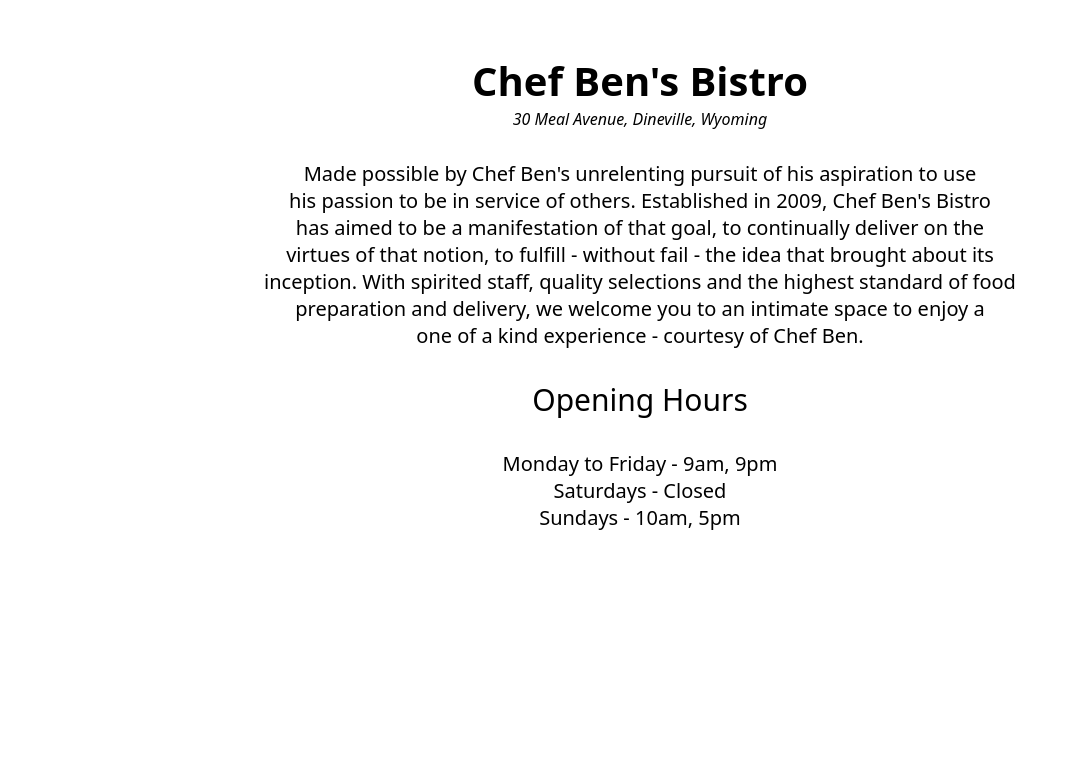
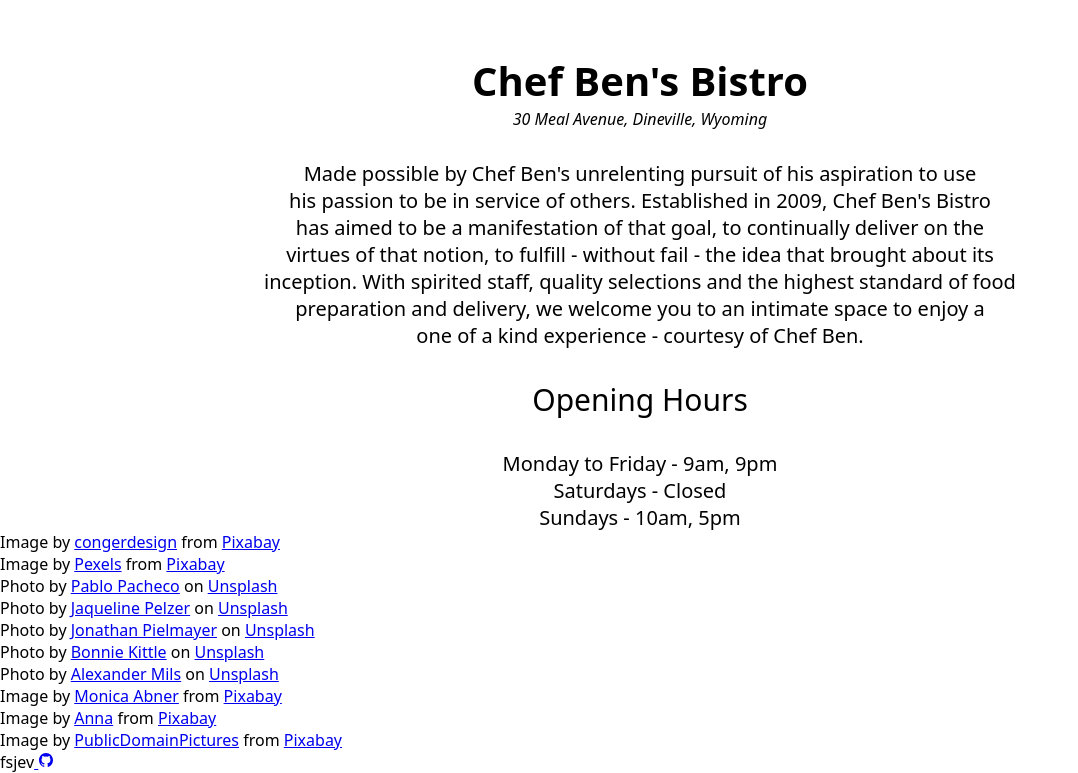
Before and after one commit to fsjev/restaurant-page, a website built with webpack: page dist/index.html in a window 1280 px wide. Shown: the part 452-1225 px from the top of the page, without its empty margins (0-1078 px from the left). Before the commit the page ends 983 px from the top, so only its background shows below. Built offline with nearby package versions, Linux system fonts and the light colour scheme; files whose address does not match are found by name.

Commit message:
add footer

```diff
--- a/dist/index.html
+++ b/dist/index.html
@@ -17,5 +17,36 @@
     <div id="content">
         <!-- Js -->
     </div>
+    <footer>
+        <div class="links">
+            <div class="grid">
+                <div>Image by <a href="https://pixabay.com/users/congerdesign-509903/?utm_source=link-attribution&utm_medium=referral&utm_campaign=image&utm_content=7951848">congerdesign</a> from <a href="https://pixabay.com//?utm_source=link-attribution&utm_medium=referral&utm_campaign=image&utm_content=7951848">Pixabay</a></div>
+                <div>Image by <a href="https://pixabay.com/users/pexels-2286921/?utm_source=link-attribution&utm_medium=referral&utm_campaign=image&utm_content=1842294">Pexels</a> from <a href="https://pixabay.com//?utm_source=link-attribution&utm_medium=referral&utm_campaign=image&utm_content=1842294">Pixabay</a></div>
+                <div>Photo by <a href="https://unsplash.com/@pablopacheco_videografo?utm_source=unsplash&utm_medium=referral&utm_content=creditCopyText">Pablo Pacheco</a> on <a href="https://unsplash.com/photos/D3Mag4BKqns?utm_source=unsplash&utm_medium=referral&utm_content=creditCopyText">Unsplash</a>
+                </div>
+                <div>Photo by <a href="https://unsplash.com/@jaqui123456?utm_source=unsplash&utm_medium=referral&utm_content=creditCopyText">Jaqueline Pelzer</a> on <a href="https://unsplash.com/photos/MytHEJlzdcM?utm_source=unsplash&utm_medium=referral&utm_content=creditCopyText">Unsplash</a>
+                </div>
+                <div>Photo by <a href="https://unsplash.com/@jonathanpielmayer?utm_source=unsplash&utm_medium=referral&utm_content=creditCopyText">Jonathan Pielmayer</a> on <a href="https://unsplash.com/photos/XZUqPMLHvzw?utm_source=unsplash&utm_medium=referral&utm_content=creditCopyText">Unsplash</a>
+                </div>
+                <div>Photo by <a href="https://unsplash.com/@bonniekdesign?utm_source=unsplash&utm_medium=referral&utm_content=creditCopyText">Bonnie Kittle</a> on <a href="https://unsplash.com/photos/d6lNTwBs5bo?utm_source=unsplash&utm_medium=referral&utm_content=creditCopyText">Unsplash</a>
+                </div>
+                <div>Photo by <a href="https://unsplash.com/@alexandermils?utm_source=unsplash&utm_medium=referral&utm_content=creditCopyText">Alexander Mils</a> on <a href="https://unsplash.com/photos/rt6Bb3GTq0I?utm_source=unsplash&utm_medium=referral&utm_content=creditCopyText">Unsplash</a>
+                </div>
+                <div>Image by <a href="https://pixabay.com/users/mabner84-10029421/?utm_source=link-attribution&utm_medium=referral&utm_campaign=image&utm_content=4899894">Monica Abner</a> from <a href="https://pixabay.com//?utm_source=link-attribution&utm_medium=referral&utm_campaign=image&utm_content=4899894">Pixabay</a></div>
+                <div>Image by <a href="https://pixabay.com/users/annaj-94790/?utm_source=link-attribution&utm_medium=referral&utm_campaign=image&utm_content=995532">Anna</a> from <a href="https://pixabay.com//?utm_source=link-attribution&utm_medium=referral&utm_campaign=image&utm_content=995532">Pixabay</a></div>
+            </div>
+            <div class="link">
+                Image by <a href="https://pixabay.com/users/publicdomainpictures-14/?utm_source=link-attribution&utm_medium=referral&utm_campaign=image&utm_content=315079">PublicDomainPictures</a> from <a href="https://pixabay.com//?utm_source=link-attribution&utm_medium=referral&utm_campaign=image&utm_content=315079">Pixabay</a>
+            </div>
+        </div>
+        <p class="github">
+            fsjev<a href="https://github.com/fsjev" title="open in new tab" target="_blank">
+                <ion-icon name="logo-github"></ion-icon>
+            </a>
+        </p>
+    </footer>
+    <!-- icons -->
+    <script type="module" src="https://unpkg.com/ionicons@7.1.0/dist/ionicons/ionicons.esm.js"></script>
+    <script nomodule src="https://unpkg.com/ionicons@7.1.0/dist/ionicons/ionicons.js"></script>
 </body>
 </html>
```
